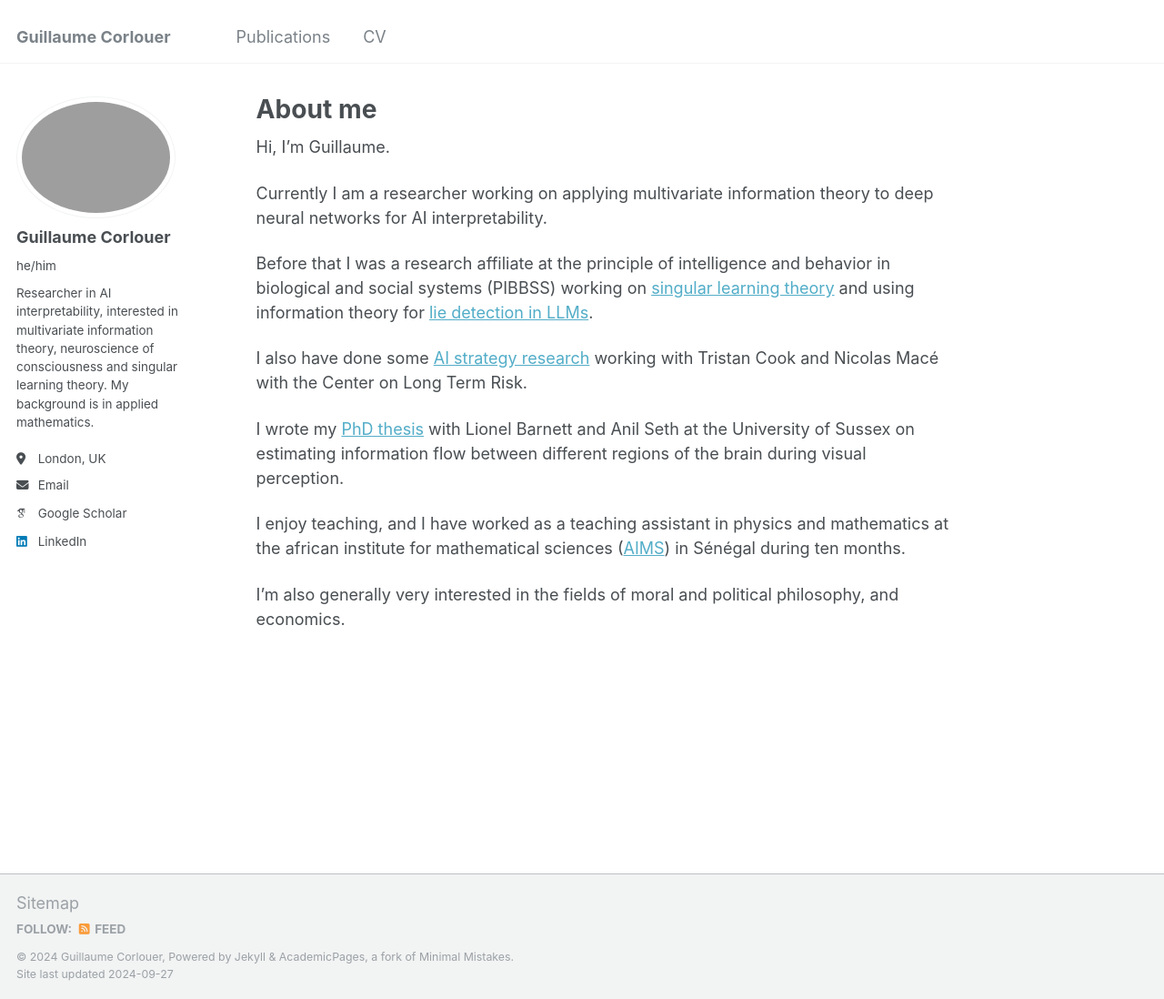
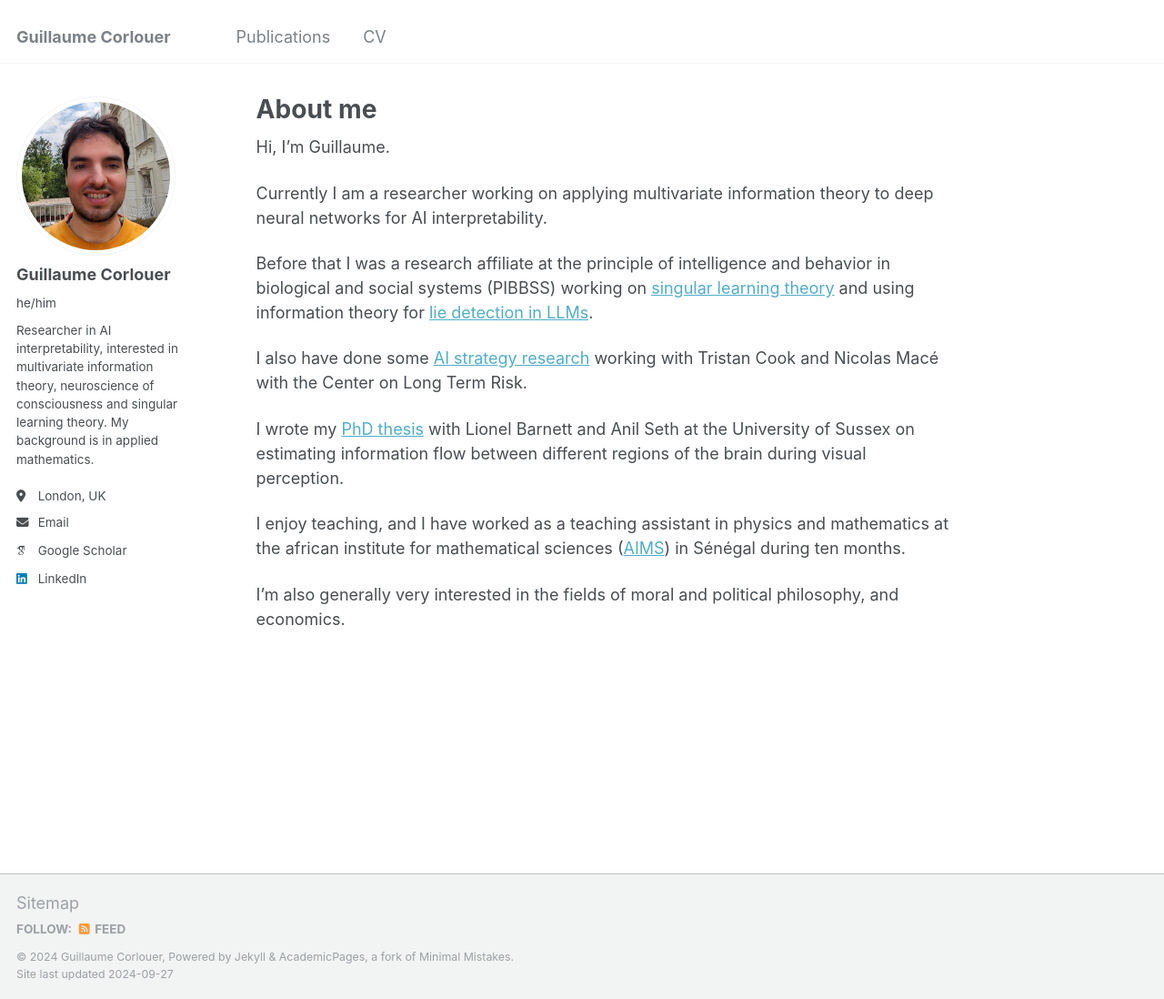
Before and after one commit to gcorlouer/gcorlouer.github.io, a Jekyll site: the page built from _pages/about.md, in a window 1280 px wide and 1098 px high. Shown: the whole window at 91% size. Built offline with Jekyll 4.4.1, drawn with Linux system fonts in a browser that asks for light colours; some web fonts are replaced.

Commit message:
profile pic

```diff
--- a/_config.yml
+++ b/_config.yml
@@ -21,7 +21,7 @@ repository               : "gcorlouer/gcorlouer.github.io"
 #               Additional customization can be done by editing /_includes/author-profile.html
 author:
   # Biographic information
-  avatar           : #"profile.png"
+  avatar           : "profile_pic.jpg"
   name             : "Guillaume Corlouer"
   pronouns         : "he/him"
   bio              : "Researcher in AI interpretability, interested in multivariate information theory, neuroscience of consciousness and singular learning theory. My background is in applied mathematics."
```
Also changed, not shown: images/bio-photo.jpg (deleted), images/profile_pic.jpg (added), 1 other file.
